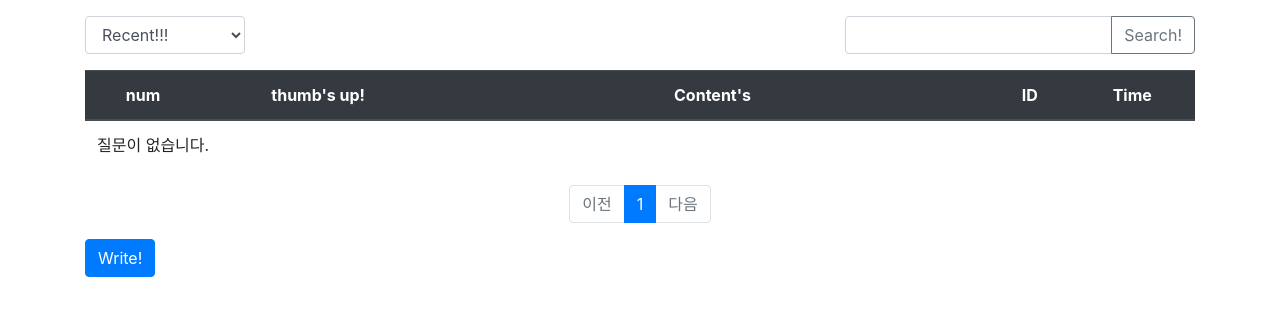
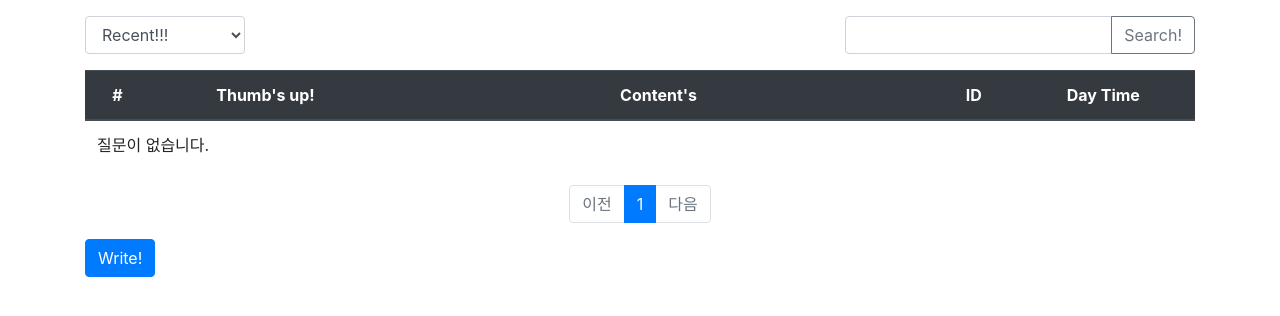
Before and after one commit to Ohdaejin/mysite_tr, a Django app: page / in a window 1280 px wide. Shown: the part 57-373 px from the top of the page. Run offline with Django 4.2, Linux system fonts and the light colour scheme; data that the repository does not hold is empty; some libraries are stand-ins or nearby versions.

Commit message:
제목수정

```diff
--- a/templates/pybo/question_list.html
+++ b/templates/pybo/question_list.html
@@ -20,11 +20,11 @@
     <table class="table">
         <thead>
         <tr class="text-center thead-dark">
-            <th>num</th>
-            <th>thumb's up!</th>
+            <th>#</th>
+            <th>Thumb's up!</th>
             <th style="width:50%">Content's</th>
             <th>ID</th>
-            <th>Time</th>
+            <th>Day Time</th>
         </tr>
         </thead>
         <tbody>
```
